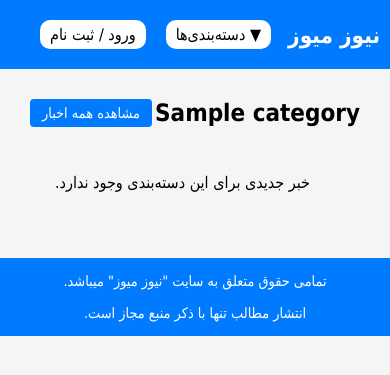
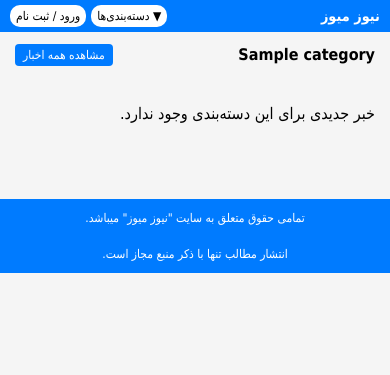
Before and after one commit to GhanbariSdGh/News-Site, a PHP site: page / in a window 390 px wide. Shown: the top 375 px of the page. Run offline with PHP 8.4, Linux system fonts and the light colour scheme; tables that the repository leaves empty or names only in its code hold one stand-in row (values such as "Sample post").

Commit message:
index page updated
responsive for mobile.

```diff
--- a/index.php
+++ b/index.php
@@ -12,6 +12,7 @@
 <html lang="fa">
 <head>
     <meta charset="UTF-8">
+    <meta name="viewport" content="width=device-width, initial-scale=1.0">
     <title>نیوز میوز</title>
     <style>
     * {
@@ -195,6 +196,105 @@
 	  color: white;
 	  font-size: 0.9em;
 	}
+
+    @media (max-width: 768px) {
+    nav {
+        flex-direction: row;
+        flex-wrap: wrap;
+        justify-content: space-between;
+        align-items: center;
+        padding: 5px 10px;
+    }
+
+    nav .logo {
+        font-size: 0.9em;
+        margin: 0;
+        padding: 0;
+        white-space: nowrap;
+    }
+
+    nav ul {
+        display: flex;
+        flex-direction: row;
+        flex-wrap: nowrap;
+        gap: 5px;
+        margin: 0;
+        padding: 0;
+    }
+
+    nav ul li {
+        margin-left: 0;
+    }
+
+    nav ul li a {
+        font-size: 0.75em;
+        padding: 4px 6px;
+        white-space: nowrap;
+    }
+
+    .slider,
+    .slider-controls {
+        display: none !important;
+    }
+
+    .news-cards {
+        flex-wrap: nowrap;
+        overflow-x: auto;
+        gap: 10px;
+        padding-bottom: 10px;
+        margin-right: 0;
+        scrollbar-width: none;
+    }
+
+    .news-cards::-webkit-scrollbar {
+        display: none;
+    }
+
+    .news-card {
+        min-width: 45vw;
+        flex: 0 0 auto;
+        font-size: 0.8em;
+        padding: 8px;
+        border-radius: 5px;
+    }
+
+    .news-card img {
+        width: 100%;
+        height: 100px;
+        object-fit: cover;
+        border-radius: 3px;
+        margin-top: 5px;
+    }
+
+    .news-card h4 {
+        font-size: 0.85em;
+        margin: 5px 0;
+    }
+
+    .news-card p {
+        font-size: 0.75em;
+        margin-top: 5px;
+    }
+
+    .category-header h2 {
+        font-size: 1em;
+    }
+
+    .button {
+        font-size: 0.75em;
+        padding: 4px 8px;
+    }
+
+    .category-section {
+        padding: 0 15px;
+    }
+
+    footer {
+        font-size: 0.75em;
+        padding: 10px;
+        line-height: 1.5;
+    }
+    }
     </style>
 </head>
 <body>
```
